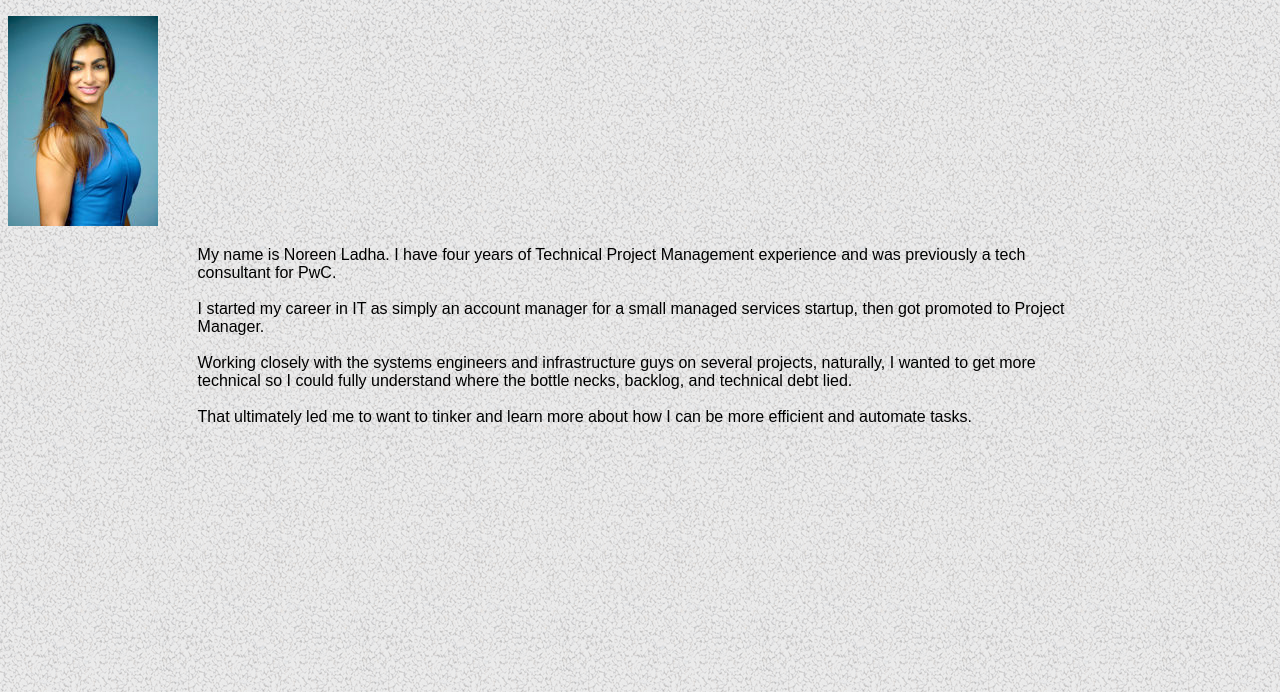
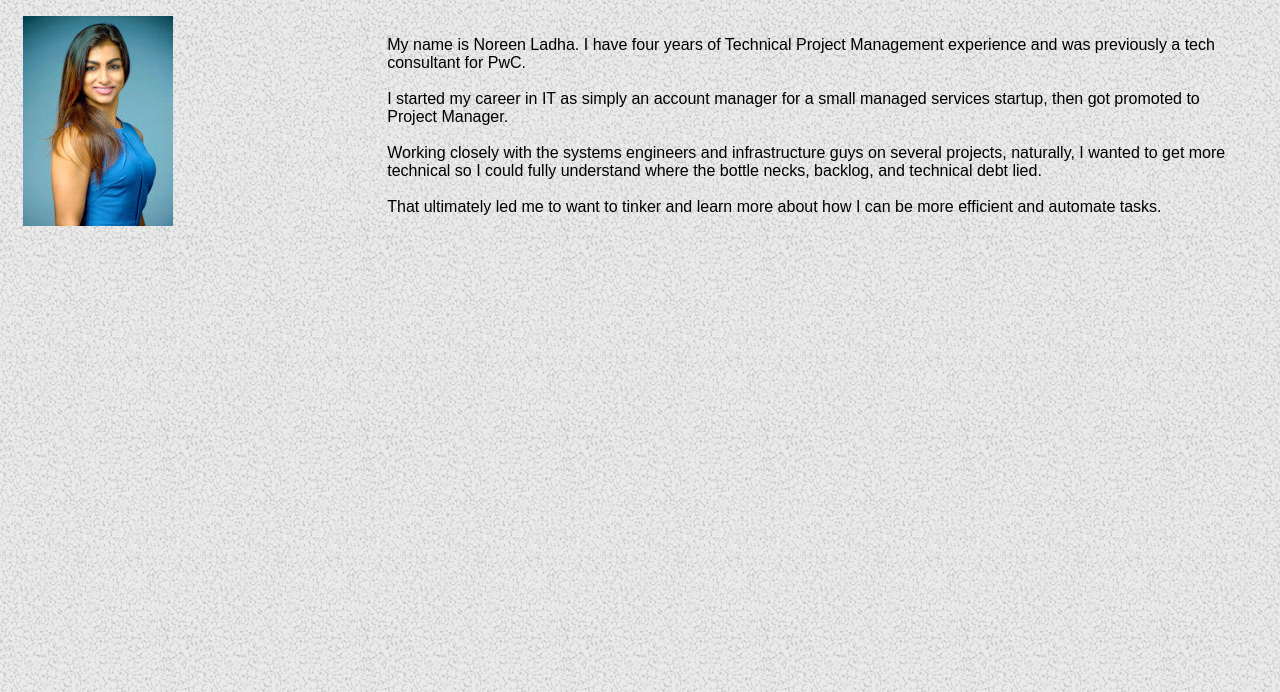
Before and after one commit to nladha09/Basic-Portfolio, a plain HTML site: page index.html in a window 1280 px wide. Shown: the part 108-800 px from the top of the page. Drawn offline with Linux system fonts and the light colour scheme.

Commit message:
slowly, but not so surely... :(

```diff
--- a/assets/css/style.css
+++ b/assets/css/style.css
@@ -33,10 +33,19 @@ h1 {
   padding-top: 20px;
 }
 
-#about_short {
-  float: top;
+#about_me {
+  padding: 0 20px 20px 0;
+  margin-top: 20px;
+  display: inline;
+  float: right;
 }
 
+.picture{
+  /* padding: 0 20px 20px 0;
+  margin-top: 20px;  */
+  display: inline;
+  float: right;
+}
   /* Add a black background color to the top navigation */
 .topnav {
   background-color: #333;
--- a/index.html
+++ b/index.html
@@ -19,8 +19,8 @@
     </div>
 
         <h2 style="color:#4aaaa5">About Me</h2>
-        <img src="assets/images/noreen.jpg">
-        <p id="about_me" style="margin-left:auto; margin-right:auto; max-width: 70%; text-align: left;">
+        <img src="assets/images/noreen.jpg" style="padding: 0 15px; float: left;">
+        <p id="about_me" style="margin-left:0; margin-right:0; max-width: 70%;">
                 My name is Noreen Ladha. I have four years of Technical Project Management experience and was previously a tech consultant for PwC.
                 <br>
                 <br>
```
Also changed, not shown: portfolio.html (+15 -0 lines).
